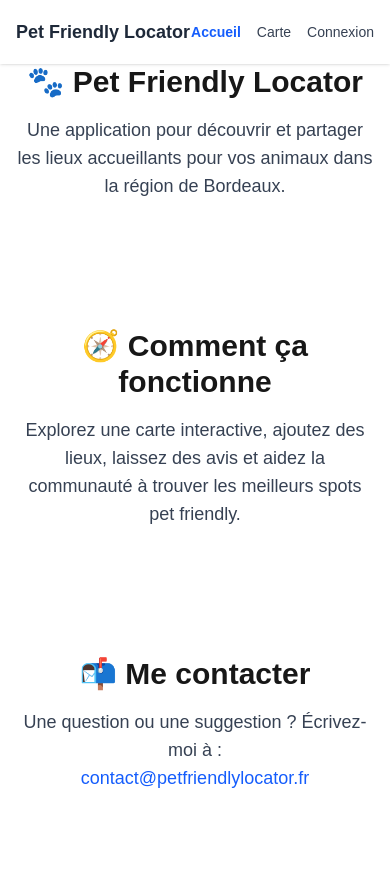
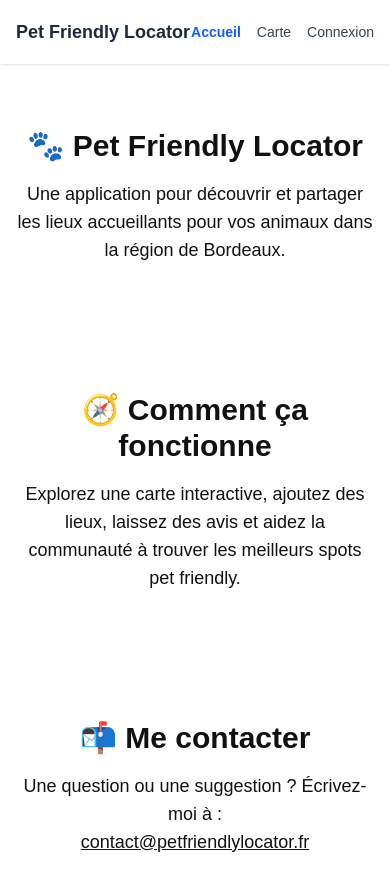
Before and after one commit to periicles/petfriendlylocator, a Next.js app: page / in a window 390 px wide. Shown: the top 890 px of the page. Before the commit the page ends 856 px from the top, so only its background shows below. Built offline with nearby package versions, Linux system fonts and the light colour scheme; no server answers.

Commit message:
refactor: updated styling:

```diff
--- a/src/app/globals.css
+++ b/src/app/globals.css
@@ -1,23 +1,23 @@
 @import 'tailwindcss';
 
 :root {
+  /* Couleurs claires par défaut */
   --background: #ffffff;
-  --foreground: #171717;
+  --foreground: #111111;
+
+  /* Palette vintage */
+  --vintage-light: #F2F2F2;
+  --vintage-beige: #EAE4D5;
+  --vintage-taupe: #B6B09F;
+  --vintage-black: #000000;
 }
 
-@theme inline {
-  --color-background: var(--background);
-  --color-foreground: var(--foreground);
-  --font-sans: var(--font-geist-sans);
-  --font-mono: var(--font-geist-mono);
-}
-
-@media (prefers-color-scheme: dark) {
+/* @media (prefers-color-scheme: dark) {
   :root {
-    --background: #0a0a0a;
-    --foreground: #ededed;
+    --background: #111111;
+    --foreground: #f2f2f2;
   }
-}
+} */
 
 body {
   background: var(--background);
@@ -26,7 +26,8 @@
 }
 
 html,
-body {
+body,
+#__next {
   height: 100%;
   margin: 0;
   padding: 0;
--- a/src/app/layout.tsx
+++ b/src/app/layout.tsx
@@ -1,19 +1,21 @@
 import './globals.css';
 import { Providers } from '@/providers';
-import Navbar from '@/components/Navbar';
+import ClientNavbarWrapper from '@/components/ClientNavbarWrapper';
+import type { Metadata } from 'next';
 
-export const metadata = {
+export const metadata: Metadata = {
   title: 'Pet Friendly Locator',
   description: 'Trouvez des lieux accueillants pour vos animaux à Bordeaux',
 };
 
 export default function RootLayout({ children }: { children: React.ReactNode }) {
   return (
-    <html lang="fr">
-      <body>
+    <html lang="fr" className="bg-vintage-light text-vintage-black">
+      <head />
+      <body className="min-h-screen isolate font-sans bg-vintage-light text-vintage-black">
         <Providers>
-          <Navbar />
-          {children}
+          <ClientNavbarWrapper />
+          <main className="pt-16">{children}</main>
         </Providers>
       </body>
     </html>
--- a/src/app/page.tsx
+++ b/src/app/page.tsx
@@ -2,11 +2,13 @@
 
 export default function HomePage() {
   return (
-    <div className="flex flex-col items-center text-center space-y-32 px-4 py-16 md:py-32 max-w-4xl mx-auto">
+    <div className="flex flex-col items-center text-center space-y-32 px-4 py-16 md:py-32 max-w-4xl mx-auto bg-vintage-light text-vintage-black">
       {/* Section 1 */}
       <section className="space-y-4">
-        <h2 className="text-3xl md:text-5xl font-bold">🐾 Pet Friendly Locator</h2>
-        <p className="text-lg text-gray-700">
+        <h2 className="text-3xl md:text-5xl font-bold text-vintage-black">
+          🐾 Pet Friendly Locator
+        </h2>
+        <p className="text-lg text-vintage-taupe">
           Une application pour découvrir et partager les lieux accueillants pour vos animaux dans la
           région de Bordeaux.
         </p>
@@ -14,8 +16,10 @@
 
       {/* Section 2 */}
       <section className="space-y-4">
-        <h2 className="text-3xl md:text-4xl font-bold">🧭 Comment ça fonctionne</h2>
-        <p className="text-lg text-gray-700">
+        <h2 className="text-3xl md:text-4xl font-bold text-vintage-black">
+          🧭 Comment ça fonctionne
+        </h2>
+        <p className="text-lg text-vintage-taupe">
           Explorez une carte interactive, ajoutez des lieux, laissez des avis et aidez la communauté
           à trouver les meilleurs spots pet friendly.
         </p>
@@ -23,10 +27,13 @@
 
       {/* Section 3 */}
       <section className="space-y-4">
-        <h2 className="text-3xl md:text-4xl font-bold">📬 Me contacter</h2>
-        <p className="text-lg text-gray-700">
+        <h2 className="text-3xl md:text-4xl font-bold text-vintage-black">📬 Me contacter</h2>
+        <p className="text-lg text-vintage-taupe">
           Une question ou une suggestion ? Écrivez-moi à :<br />
-          <a href="mailto:contact@petfriendlylocator.fr" className="text-blue-600 hover:underline">
+          <a
+            href="mailto:contact@petfriendlylocator.fr"
+            className="text-vintage-black underline hover:text-vintage-beige"
+          >
             contact@petfriendlylocator.fr
           </a>
         </p>
```
